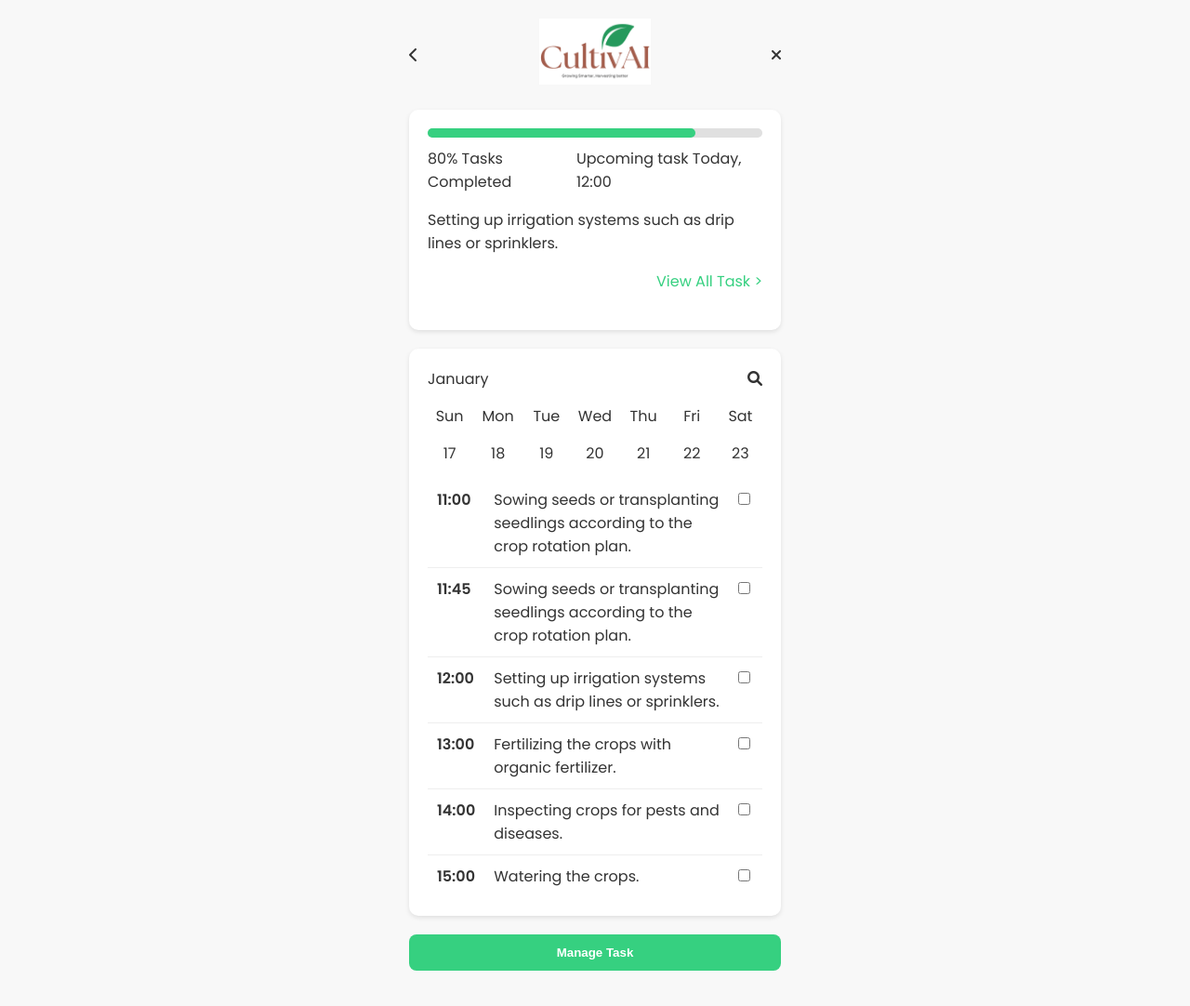
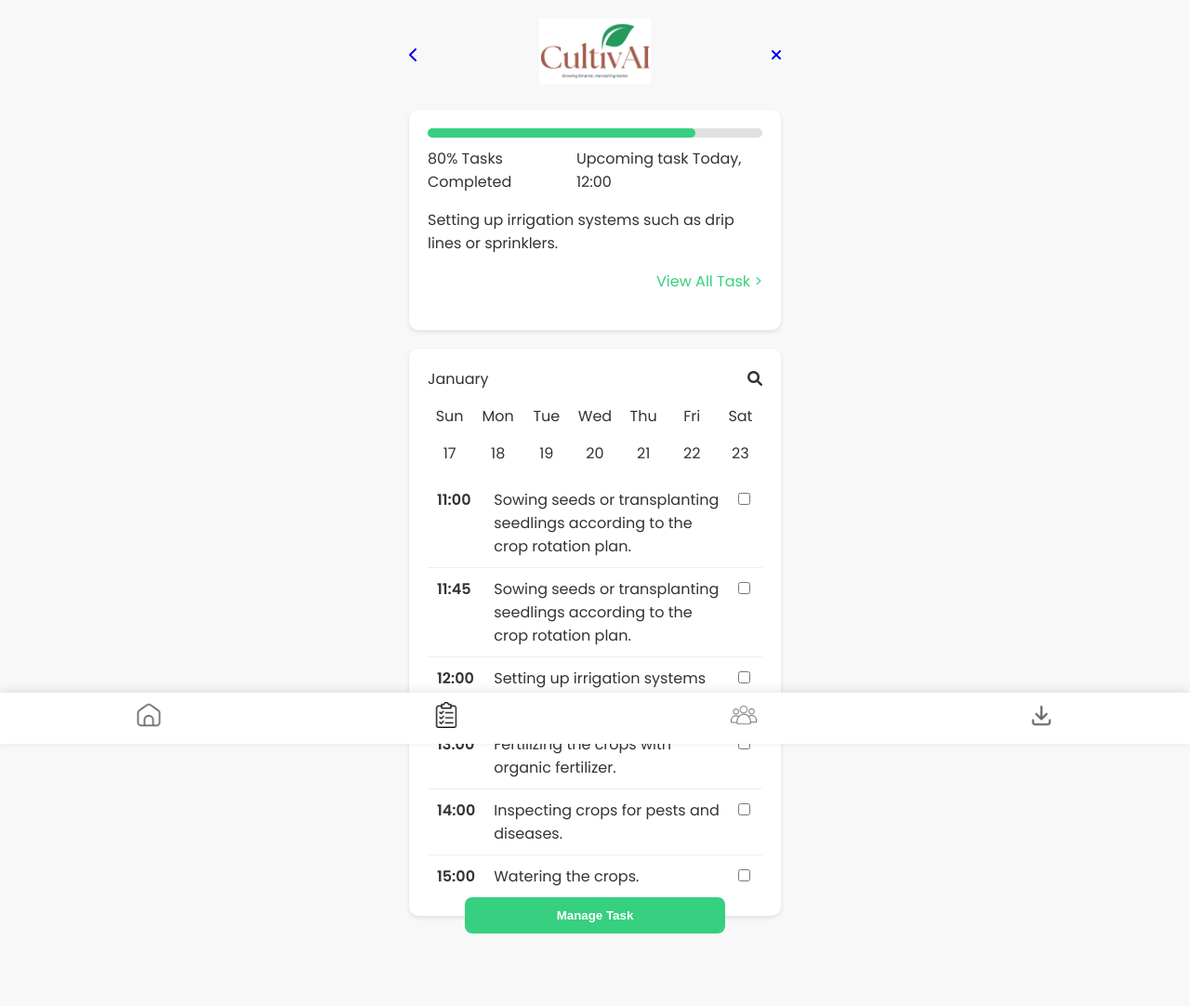
Before and after one commit to RiteshBorse/Crop_Recommend, a plain HTML site: page task.html in a window 1280 px wide. Shown: the whole page at 93% size. Drawn offline with Linux system fonts and the light colour scheme.

Commit message:
Updated Tasks page

```diff
--- a/dashboard.css
+++ b/dashboard.css
@@ -297,3 +297,26 @@ header {
   max-width: 100%; /* Ensure the image maintains aspect ratio */
   height: auto;
 }
+
+.bottom-nav {
+  position: fixed;
+  bottom: 0;
+  left: 0;
+  width: 100%;
+  background: #fff;
+  display: flex;
+  justify-content: space-around;
+  padding: 10px 0;
+  box-shadow: 0px -2px 10px rgba(0, 0, 0, 0.1);
+}
+
+.nav-item img {
+  width: 28px; /* Adjust icon size */
+  opacity: 0.6;
+  transition: opacity 0.3s ease-in-out;
+}
+
+.nav-item.active img {
+  opacity: 1;
+  filter: hue-rotate(120deg); /* Highlighted icon (green effect) */
+}
--- a/task.html
+++ b/task.html
@@ -1,19 +1,25 @@
 <!DOCTYPE html>
 <html lang="en">
-
   <head>
-    <meta charset="UTF-8">
-    <meta name="viewport" content="width=device-width, initial-scale=1.0">
+    <meta charset="UTF-8" />
+    <meta name="viewport" content="width=device-width, initial-scale=1.0" />
     <title>CultivAI Tasks</title>
-    <link rel="preconnect" href="https://fonts.googleapis.com">
-    <link rel="preconnect" href="https://fonts.gstatic.com" crossorigin>
-    <link href="https://fonts.googleapis.com/css2?family=Poppins:wght@400;500;600&display=swap" rel="stylesheet">
-    <link rel="stylesheet" href="https://cdnjs.cloudflare.com/ajax/libs/font-awesome/6.0.0/css/all.min.css"
+    <link rel="preconnect" href="https://fonts.googleapis.com" />
+    <link rel="preconnect" href="https://fonts.gstatic.com" crossorigin />
+    <link
+      href="https://fonts.googleapis.com/css2?family=Poppins:wght@400;500;600&display=swap"
+      rel="stylesheet"
+    />
+    <link
+      rel="stylesheet"
+      href="https://cdnjs.cloudflare.com/ajax/libs/font-awesome/6.0.0/css/all.min.css"
       integrity="sha512-9usAa10IRO0HhonpyAIVpjrylPvoDwiPUiKdWk5t3PyolY1cOd4DSE0Ga+ri4AuTroPR5aQvXU9xC6qOPnzFeg=="
-        crossorigin="anonymous" referrerpolicy="no-referrer" />
+      crossorigin="anonymous"
+      referrerpolicy="no-referrer"
+    />
     <style>
       body {
-            font-family: 'Poppins', sans-serif;
+        font-family: "Poppins", sans-serif;
         margin: 0;
         background-color: #f8f8f8; /* Light background */
         color: #333; /* Darker text for contrast */
@@ -23,6 +29,7 @@
         width: 90%;
         max-width: 400px;
         margin: 20px auto;
+        padding-bottom: 80px;
       }
 
       .header {
@@ -135,15 +142,47 @@
       }
 
       .manage-task {
+    position: relative;
+    bottom: 20px; /* Adds space from the task table */
+    left: 50%;
+    transform: translateX(-50%);
     background-color: #36d080;
     color: white;
-            padding: 12px 20px;
+    padding: 12px 16px;
     border: none;
     border-radius: 8px;
     cursor: pointer;
+    width: 70%;
+    max-width: 300px;
+    font-weight: 500;
+    text-align: center;
+    z-index: 10;
+    margin-bottom: 80px; /* Space above the footer */
+}
+
+
+
+      .bottom-nav {
+        position: fixed;
+        bottom: 0;
+        left: 0;
         width: 100%;
-            font-weight: 500;
-            margin-top: 20px;
+        background: #fff;
+        display: flex;
+        justify-content: space-around;
+        padding: 10px 0;
+        box-shadow: 0px -2px 10px rgba(0, 0, 0, 0.1);
+      }
+
+      .nav-item img {
+        width: 28px;
+        opacity: 0.6;
+        transition: opacity 0.3s ease-in-out;
+      }
+
+      .nav-item.active img {
+        opacity: 1;
+        filter: hue-rotate(120deg); /* Highlight active icon with green tint */
       }
     </style>
   </head>
@@ -152,13 +191,13 @@
     <div class="container">
       <div class="header">
         <div class="back-button">
-                <i class="fas fa-chevron-left"></i>
+            <a href="dashboard.html"><i class="fas fa-chevron-left"></i></a>
         </div>
         <div class="logo">
-                <img src="CultivAI (1).png" alt="CultivAI Logo">
+          <img src="CultivAI (1).png" alt="CultivAI Logo" />
         </div>
         <div class="close-button">
-                <i class="fas fa-times"></i>
+            <a href="dashboard.html"><i class="fas fa-times"></i></a>
         </div>
       </div>
 
@@ -199,33 +238,41 @@
           <tbody>
             <tr>
               <td class="time">11:00</td>
-                        <td>Sowing seeds or transplanting seedlings according to the crop rotation plan.</td>
-                        <td><input type="checkbox" class="task-checkbox"></td>
+              <td>
+                Sowing seeds or transplanting seedlings according to the crop
+                rotation plan.
+              </td>
+              <td><input type="checkbox" class="task-checkbox" /></td>
             </tr>
             <tr>
               <td class="time">11:45</td>
-                        <td>Sowing seeds or transplanting seedlings according to the crop rotation plan.</td>
-                        <td><input type="checkbox" class="task-checkbox"></td>
+              <td>
+                Sowing seeds or transplanting seedlings according to the crop
+                rotation plan.
+              </td>
+              <td><input type="checkbox" class="task-checkbox" /></td>
             </tr>
             <tr>
               <td class="time">12:00</td>
-                        <td>Setting up irrigation systems such as drip lines or sprinklers.</td>
-                        <td><input type="checkbox" class="task-checkbox"></td>
+              <td>
+                Setting up irrigation systems such as drip lines or sprinklers.
+              </td>
+              <td><input type="checkbox" class="task-checkbox" /></td>
             </tr>
             <tr>
               <td class="time">13:00</td>
               <td>Fertilizing the crops with organic fertilizer.</td>
-                        <td><input type="checkbox" class="task-checkbox"></td>
+              <td><input type="checkbox" class="task-checkbox" /></td>
             </tr>
             <tr>
               <td class="time">14:00</td>
               <td>Inspecting crops for pests and diseases.</td>
-                        <td><input type="checkbox" class="task-checkbox"></td>
+              <td><input type="checkbox" class="task-checkbox" /></td>
             </tr>
             <tr>
               <td class="time">15:00</td>
               <td>Watering the crops.</td>
-                        <td><input type="checkbox" class="task-checkbox"></td>
+              <td><input type="checkbox" class="task-checkbox" /></td>
             </tr>
           </tbody>
         </table>
@@ -233,7 +280,20 @@
 
       <button class="manage-task"><b>Manage Task</b></button>
     </div>
+    <footer class="bottom-nav">
+        <a href="dashboard.html" class="nav-item">
+            <img src="home.png" alt="Home">
+        </a>
+        <a href="task.html" class="nav-item active">
+            <img src="task.png" alt="Tasks">
+        </a>
+        <a href="maps.html" class="nav-item">
+            <img src="people.png" alt="Map">
+        </a>
+        <a href="downloads.html" class="nav-item">
+            <img src="download.png" alt="Download">
+        </a>
+    </footer>
     <script src="task.js"></script>
   </body>
-
 </html>
```
Also changed, not shown: dashboard.html (+14 -2 lines), download.png (added), home.png (added), people.png (added), task.png (added). Lines whose indentation alone changed are shown as unchanged.
